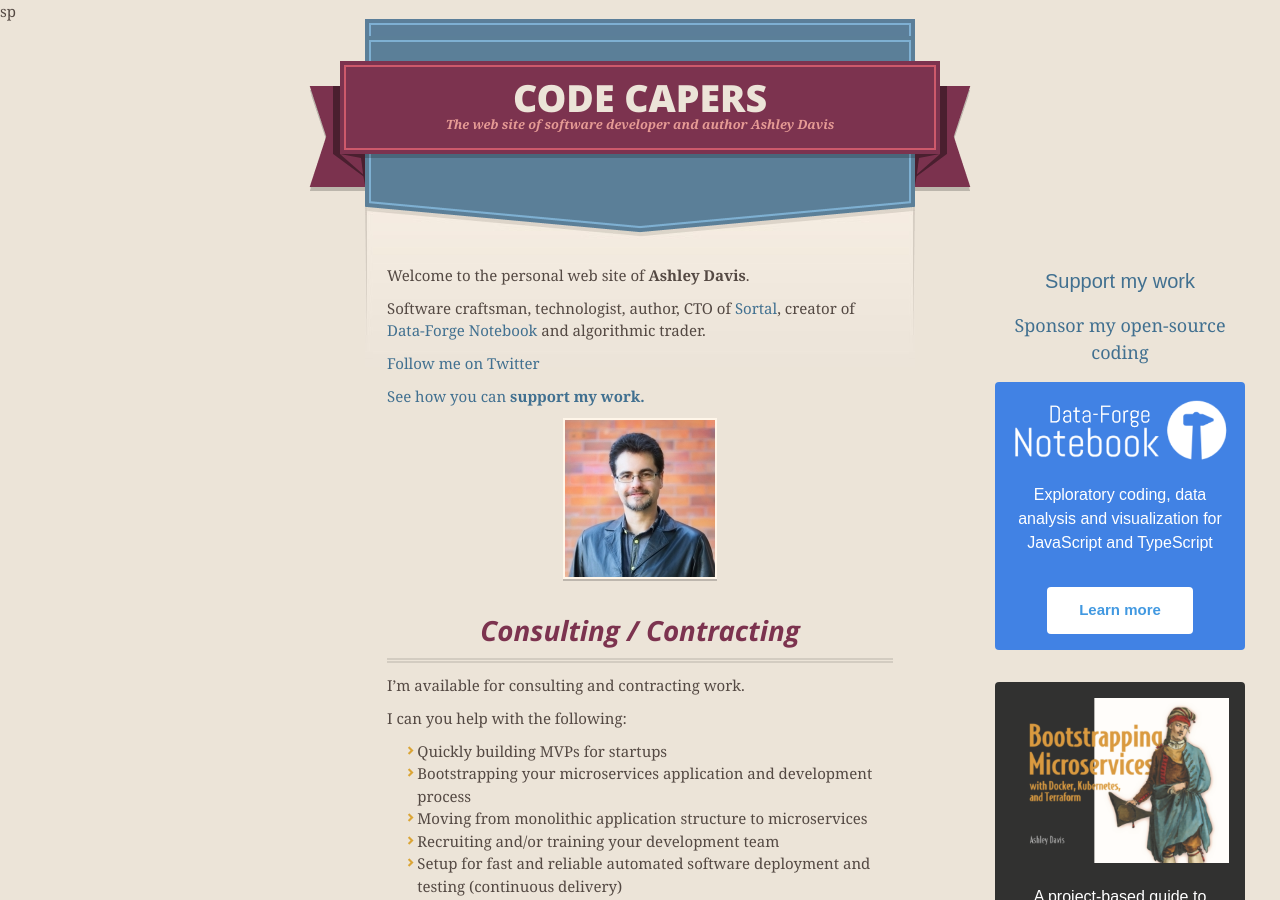
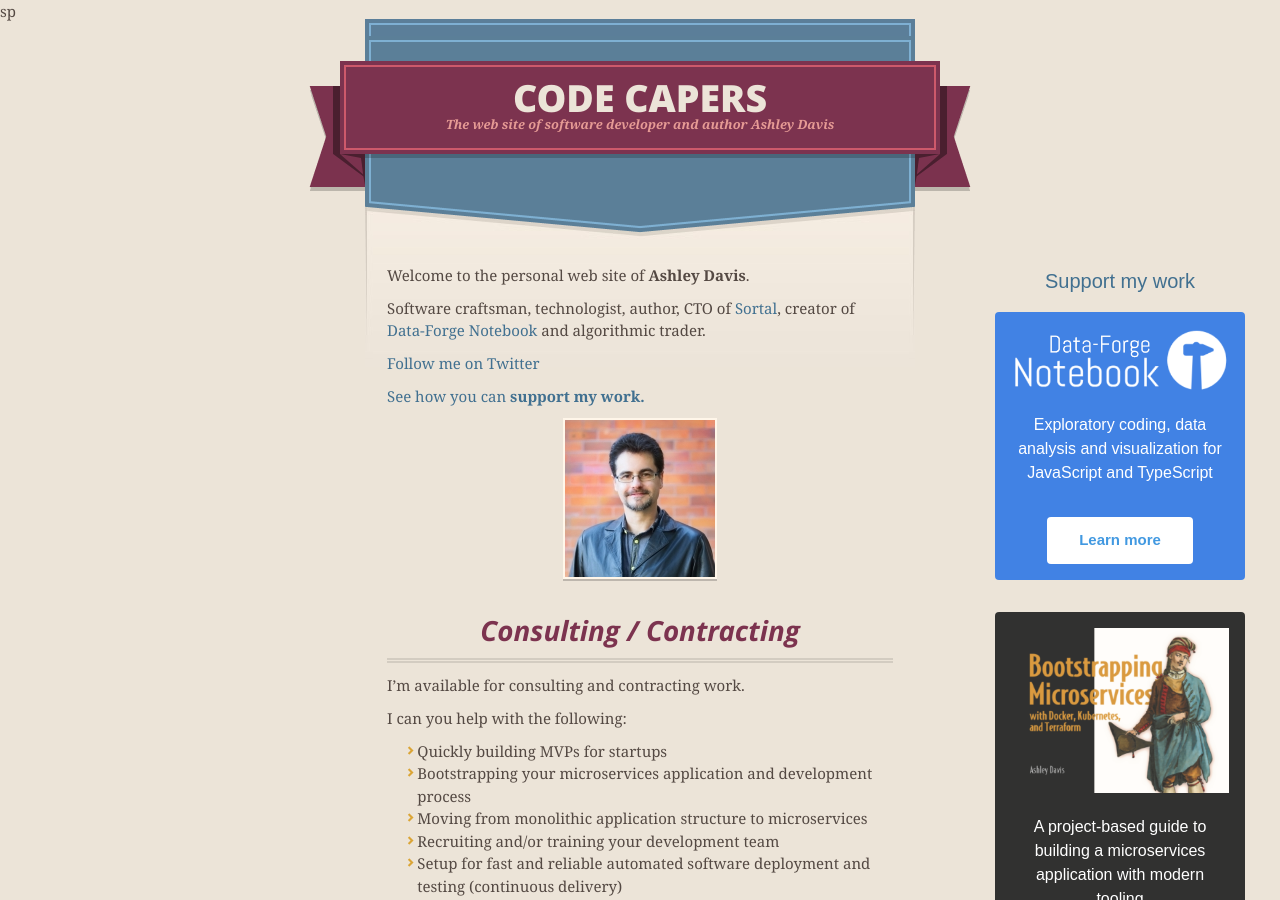
Before and after one commit to ashleydavis/personal-web-page, a Jekyll site: the page built from index.md, in a window 1280 px wide and 900 px high. Built offline with Jekyll 4.4.1, drawn with Linux system fonts in a browser that asks for light colours.

Commit message:
Updated support link.

```diff
--- a/_layouts/default.html
+++ b/_layouts/default.html
@@ -69,15 +69,6 @@ sp
         <div class="ad-box">
             <div class="flex flex-col items-center mt-4">
               <div class="text-xl dfn-ad text-base text-black text-center"><a href="#support-my-work">Support my work</a></div>
-
-              <div class="text-lg mt-4">
-                <a
-                    href="https://github.com/sponsors/ashleydavis"
-                    target="_blank"
-                    >
-                    Sponsor my open-source coding
-                </a>
-              </div>
 
               <div
                   class="flex flex-col items-center text-center border rounded p-4 mt-4 dfn-ad"
```
